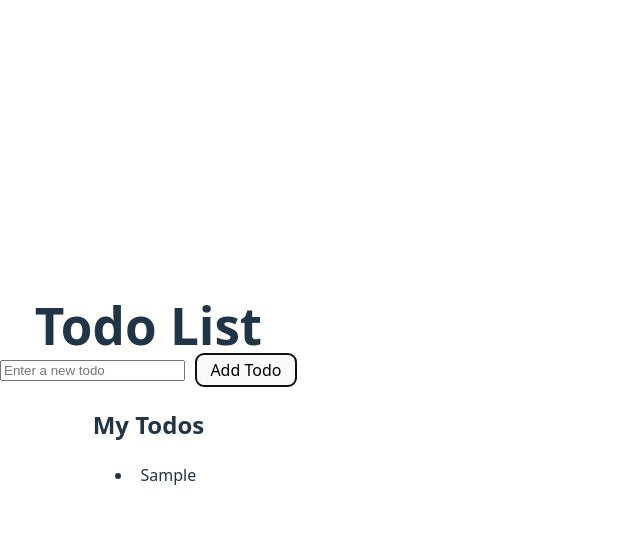
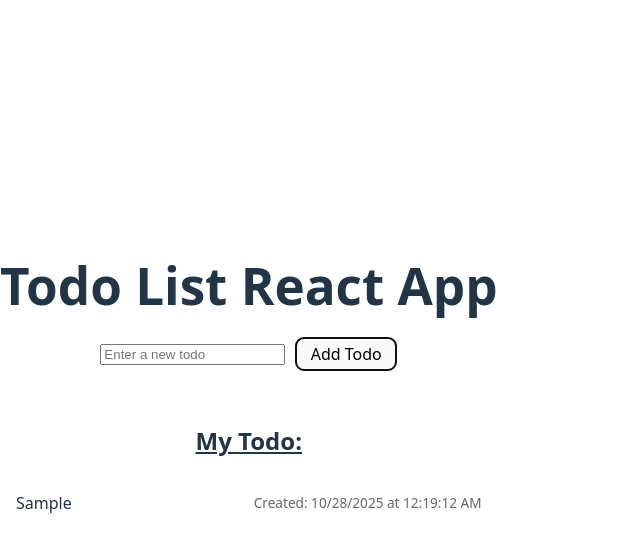
Before and after one commit to x-typo/react-todo-app, a React (Vite) app: page / in a window 1280 px wide. Both pictures are taken after typing "Sample" into the empty fields and a click on the button "Add Todo". Shown: the top 552 px of the page, without its empty margins (0-640 px from the left). Built offline with nearby package versions, Linux system fonts and the light colour scheme.

Commit message:
feat: add createdAt property to Todo interface and display creation date in Todo list

```diff
--- a/src/TodoApp.css
+++ b/src/TodoApp.css
@@ -10,6 +10,7 @@
 
 .app h1 {
   margin: 0;
+  padding-bottom: 1.5rem;
 }
 
 .add-todo-section {
@@ -24,3 +25,36 @@
   padding: 0.3em 0.9em;
   min-height: 2rem;
 }
+
+.todos-list {
+  width: 100%;
+  max-width: 600px;
+  margin-top: 2rem;
+}
+
+.todos-list h2 {
+  text-decoration: underline;
+}
+
+.todos-list ul {
+  list-style: none;
+  padding: 0;
+}
+
+.todos-list li {
+  padding: 0.75rem 1rem;
+  margin: 0.5rem 0;
+  background: rgba(255, 255, 255, 0.05);
+  border-radius: 4px;
+  display: flex;
+  justify-content: space-between;
+  align-items: center;
+  text-align: left;
+}
+
+.todo-date {
+  color: #666;
+  font-size: 0.85em;
+  white-space: nowrap;
+  margin-left: 1rem;
+}
--- a/src/TodoApp.tsx
+++ b/src/TodoApp.tsx
@@ -5,6 +5,7 @@ interface Todo {
   id: number;
   text: string;
   completed: boolean;
+  createdAt: Date;
 }
 
 function TodoApp() {
@@ -18,6 +19,7 @@ function TodoApp() {
       id: Date.now(),
       text: inputValue,
       completed: false,
+      createdAt: new Date(),
     };
 
     setTodos([...todos, newTodo]);
@@ -26,7 +28,7 @@ function TodoApp() {
 
   return (
     <div className="app">
-      <h1>Todo List</h1>
+      <h1>Todo List React App</h1>
 
       <div className="add-todo-section">
         <input
@@ -39,14 +41,17 @@ function TodoApp() {
       </div>
 
       <div className="todos-list">
-        <h2>My Todos</h2>
+        <h2>My Todo:</h2>
         {todos.length === 0 ? (
-          <p>No todos yet. Add one above!</p>
+          <p>No todos yet.</p>
         ) : (
           <ul>
             {todos.map((todo) => (
               <li key={todo.id}>
                 <span>{todo.text}</span>
+                <small className="todo-date">
+                  Created: {todo.createdAt.toLocaleDateString()} at {todo.createdAt.toLocaleTimeString()}
+                </small>
               </li>
             ))}
           </ul>
```
